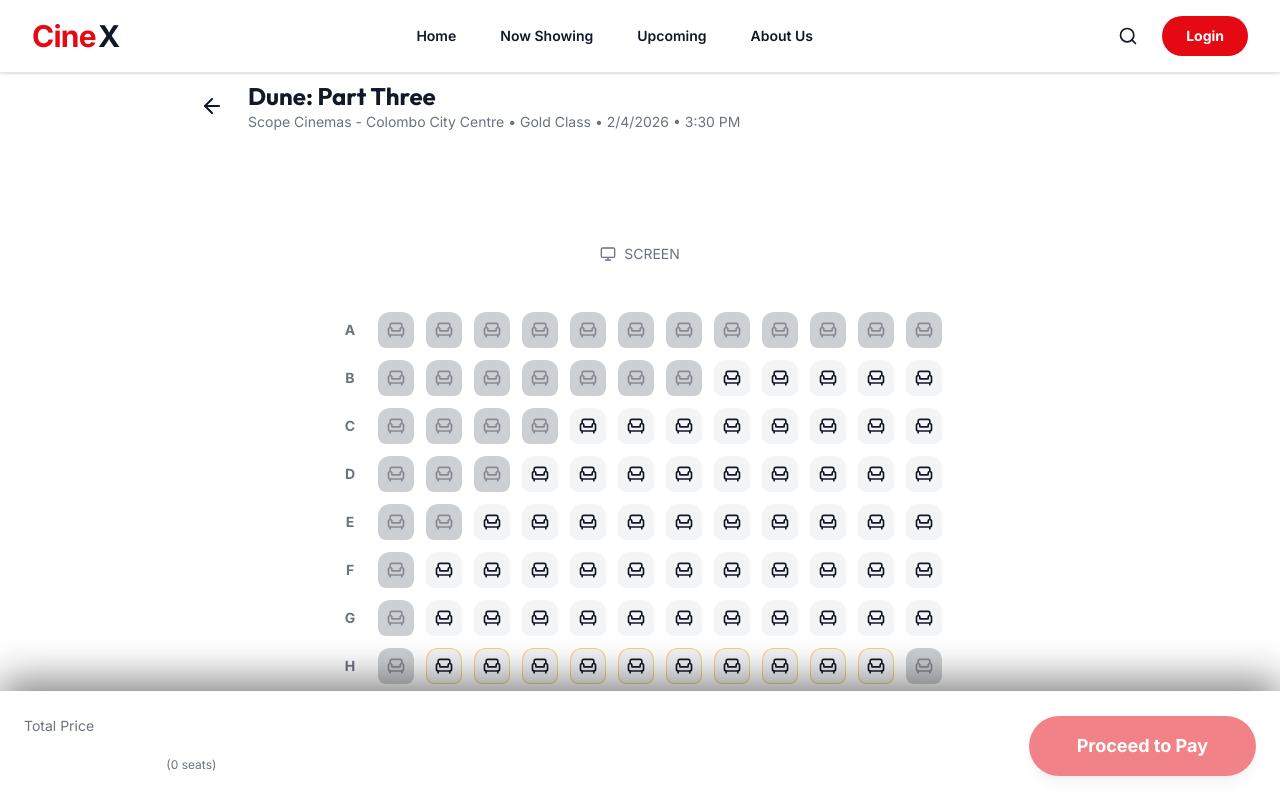
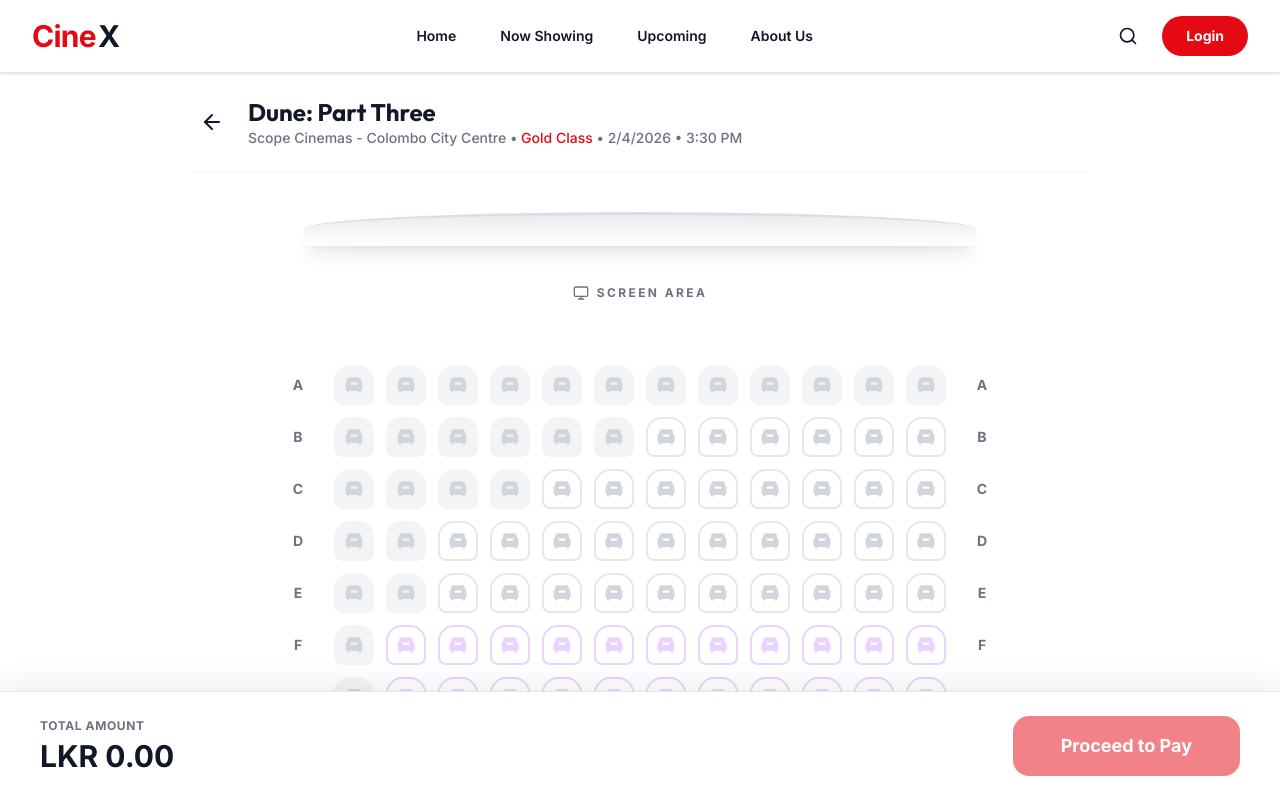
Before and after one commit to akindu02/cineX-movie-ticket-booking, a React (Vite) app in the folder frontend/: page /shows/1/seats in a window 1280 px wide. Shown: the top 798 px of the page. Built offline with nearby package versions, Linux system fonts and the light colour scheme.

Commit message:
movie details page changes

```diff
--- a/frontend/src/pages/SeatSelectionPage.jsx
+++ b/frontend/src/pages/SeatSelectionPage.jsx
@@ -3,7 +3,7 @@ import { useParams, Link, useNavigate } from 'react-router-dom';
 import { getShowById, formatShowTime, formatPrice } from '../data/shows';
 import { getMovieById } from '../data/movies';
 import { generateSeatMap, calculateTotalPrice, seatTypes } from '../data/seats';
-import { ArrowLeft, Monitor, Info, Armchair } from 'lucide-react';
+import { ArrowLeft, Monitor, Armchair, Check } from 'lucide-react';
 import toast from 'react-hot-toast';
 
 const SeatSelectionPage = () => {
@@ -64,111 +64,121 @@ const SeatSelectionPage = () => {
     };
 
     return (
-        <div className="min-h-screen pb-32 pt-20 px-4">
+        <div className="min-h-screen bg-white pb-32 pt-24 px-4">
             <div className="max-w-4xl mx-auto">
                 {/* Header */}
-                <div className="flex items-center gap-4 mb-8">
-                    <Link to={`/movies/${movie.id}`} className="p-2 rounded-full hover:bg-white/10 transition-colors">
+                <div className="flex items-center gap-4 mb-8 pb-6 border-b border-gray-100">
+                    <Link to={`/movies/${movie.id}`} className="p-2 rounded-full hover:bg-gray-100 text-[var(--color-light)] transition-colors">
                         <ArrowLeft className="w-6 h-6" />
                     </Link>
                     <div>
-                        <h1 className="text-2xl font-bold">{movie.title}</h1>
-                        <p className="text-[var(--color-light-400)] text-sm">
-                            {show.cinemaName} • {show.screenName} • {new Date(show.date).toLocaleDateString()} • {formatShowTime(show.time)}
+                        <h1 className="text-2xl font-bold text-[var(--color-light)]">{movie.title}</h1>
+                        <p className="text-[var(--color-light-400)] text-sm font-medium">
+                            {show.cinemaName} • <span className="text-[var(--color-primary)]">{show.screenName}</span> • {new Date(show.date).toLocaleDateString()} • {formatShowTime(show.time)}
                         </p>
                     </div>
                 </div>
 
                 {/* Screen */}
-                <div className="mb-12 relative perspective-1000">
-                    <div className="w-3/4 mx-auto h-16 bg-gradient-to-b from-white/20 to-transparent transform -rotate-x-45 rounded-t-[50%] mb-4 border-t-2 border-white/30 shadow-[0_10px_30px_rgba(255,255,255,0.1)]"></div>
-                    <p className="text-center text-sm text-[var(--color-light-400)] flex items-center justify-center gap-2">
-                        <Monitor className="w-4 h-4" /> SCREEN
+                <div className="mb-16 relative perspective-1000">
+                    <div className="w-3/4 mx-auto h-12 bg-gradient-to-b from-gray-200 to-white transform -rotate-x-45 rounded-t-[50%] mb-8 border-t-4 border-gray-300 shadow-xl opacity-80"></div>
+                    <p className="text-center text-xs font-bold text-[var(--color-light-400)] tracking-[0.2em] flex items-center justify-center gap-2 uppercase">
+                        <Monitor className="w-4 h-4" /> Screen Area
                     </p>
                 </div>
 
                 {/* Seat Map */}
-                <div className="mb-12 overflow-x-auto pb-8">
+                <div className="mb-12 overflow-x-auto pb-12">
                     <div className="min-w-[700px] flex flex-col gap-3 items-center">
                         {seatMap.rows.map((row) => (
-                            <div key={row.rowLabel} className="flex gap-4 items-center">
+                            <div key={row.rowLabel} className="flex gap-6 items-center">
                                 <span className="w-6 text-center text-sm font-bold text-[var(--color-light-400)]">{row.rowLabel}</span>
-                                <div className="flex gap-1.5 md:gap-3">
+                                <div className="flex gap-2 md:gap-3">
                                     {row.seats.map((seat) => {
                                         const isSelected = selectedSeats.includes(seat.id);
                                         const isSold = seat.status === 'sold';
-                                        const isHeld = seat.status === 'held';
 
-                                        let seatColor = 'bg-[var(--color-dark-200)] border-white/20 hover:border-[var(--color-primary)] hover:bg-[var(--color-primary)]/20 cursor-pointer';
-                                        if (isSelected) seatColor = 'bg-[var(--color-primary)] border-[var(--color-primary)] text-white shadow-[0_0_10px_var(--color-primary)]';
-                                        if (isSold) seatColor = 'bg-gray-700/50 border-transparent opacity-50 cursor-not-allowed';
-                                        if (isHeld) seatColor = 'bg-gray-700/50 border-transparent opacity-50 cursor-not-allowed';
+                                        // Base Styles
+                                        let seatStyle = 'bg-white border-2 border-gray-200 text-gray-300 hover:border-[var(--color-primary)] hover:text-[var(--color-primary)] cursor-pointer';
 
-                                        // Type Colors (override base if not selected/sold)
-                                        if (!isSelected && !isSold && !isHeld) {
-                                            if (seat.type === seatTypes.PREMIUM) seatColor += ' border-purple-500/50';
-                                            if (seat.type === seatTypes.VIP) seatColor += ' border-yellow-500/50';
+                                        // Status Styles
+                                        if (isSelected) {
+                                            seatStyle = 'bg-[var(--color-primary)] border-[var(--color-primary)] text-white shadow-lg shadow-red-200 scale-110 z-10';
+                                        } else if (isSold) {
+                                            seatStyle = 'bg-gray-100 border-gray-100 text-gray-300 cursor-not-allowed';
+                                        } else {
+                                            // Available Styles (Type specific)
+                                            if (seat.type === seatTypes.PREMIUM) seatStyle += ' border-purple-200 text-purple-200 hover:border-purple-500 hover:text-purple-500';
+                                            if (seat.type === seatTypes.VIP) seatStyle += ' border-yellow-300 text-yellow-300 hover:border-yellow-500 hover:text-yellow-500';
                                         }
 
                                         return (
                                             <button
                                                 key={seat.id}
-                                                disabled={isSold || isHeld}
+                                                disabled={isSold}
                                                 onClick={() => handleSeatClick(seat.id)}
-                                                className={`w-7 h-7 md:w-9 md:h-9 rounded-t-lg rounded-b-md border transition-all flex items-center justify-center text-[10px] ${seatColor}`}
-                                                title={`${seat.row}${seat.number} - ${seat.type.toUpperCase()} - ${formatPrice(show.priceLkr * seat.priceMultiplier)}`}
+                                                className={`w-8 h-8 md:w-10 md:h-10 rounded-t-xl rounded-b-md transition-all duration-200 flex items-center justify-center relative group ${seatStyle}`}
+                                                title={`${seat.row}${seat.number} - ${seat.type} - ${formatPrice(show.priceLkr * seat.priceMultiplier)}`}
                                             >
-                                                <Armchair className={`w-4 h-4 md:w-5 md:h-5 ${isSelected ? 'fill-white' : ''}`} />
+                                                <Armchair className={`w-4 h-4 md:w-5 md:h-5 ${isSelected ? 'fill-current' : 'fill-current'}`} strokeWidth={2.5} />
+                                                {/* Tooltip on Hover */}
+                                                {!isSold && (
+                                                    <div className="absolute bottom-full mb-2 hidden group-hover:block bg-black text-white text-[10px] px-2 py-1 rounded whitespace-nowrap z-50 pointer-events-none">
+                                                        {seat.row}{seat.number} • {formatPrice(show.priceLkr * seat.priceMultiplier)}
+                                                    </div>
+                                                )}
                                             </button>
                                         );
                                     })}
                                 </div>
+                                <span className="w-6 text-center text-sm font-bold text-[var(--color-light-400)]">{row.rowLabel}</span>
                             </div>
                         ))}
                     </div>
                 </div>
 
                 {/* Legend */}
-                <div className="flex flex-wrap justify-center gap-6 mb-12 text-sm text-[var(--color-light-300)] bg-[var(--color-dark-200)] p-4 rounded-xl border border-white/5 mx-auto max-w-2xl">
+                <div className="flex flex-wrap justify-center gap-4 md:gap-8 mb-12 text-sm font-medium text-[var(--color-light-300)] bg-gray-50 p-6 rounded-2xl border border-gray-100 mx-auto max-w-3xl shadow-sm">
                     <div className="flex items-center gap-2">
-                        <div className="w-5 h-5 rounded border border-white/20 bg-[var(--color-dark-200)] flex items-center justify-center"><Armchair className="w-3 h-3" /></div>
+                        <div className="w-6 h-6 rounded border-2 border-gray-200 bg-white flex items-center justify-center text-gray-300"><Armchair className="w-3.5 h-3.5 fill-current" /></div>
                         <span>Available</span>
                     </div>
                     <div className="flex items-center gap-2">
-                        <div className="w-5 h-5 rounded bg-[var(--color-primary)] border border-[var(--color-primary)] flex items-center justify-center text-white"><Armchair className="w-3 h-3 fill-white" /></div>
+                        <div className="w-6 h-6 rounded bg-[var(--color-primary)] border-2 border-[var(--color-primary)] flex items-center justify-center text-white"><Armchair className="w-3.5 h-3.5 fill-current" /></div>
                         <span>Selected</span>
                     </div>
                     <div className="flex items-center gap-2">
-                        <div className="w-5 h-5 rounded bg-gray-700/50 opacity-50 flex items-center justify-center"><Armchair className="w-3 h-3" /></div>
+                        <div className="w-6 h-6 rounded bg-gray-100 border-2 border-gray-100 flex items-center justify-center text-gray-300"><Armchair className="w-3.5 h-3.5 fill-current" /></div>
                         <span>Sold</span>
                     </div>
-                    <div className="flex items-center gap-2 border-l border-white/10 pl-4">
-                        <div className="w-5 h-5 rounded border border-purple-500/50 bg-[var(--color-dark-200)] flex items-center justify-center"><Armchair className="w-3 h-3" /></div>
+                    <div className="w-px h-6 bg-gray-200 mx-2 hidden md:block"></div>
+                    <div className="flex items-center gap-2">
+                        <div className="w-6 h-6 rounded border-2 border-purple-300 bg-white flex items-center justify-center text-purple-300"><Armchair className="w-3.5 h-3.5 fill-current" /></div>
                         <span>Premium</span>
                     </div>
                     <div className="flex items-center gap-2">
-                        <div className="w-5 h-5 rounded border border-yellow-500/50 bg-[var(--color-dark-200)] flex items-center justify-center"><Armchair className="w-3 h-3" /></div>
+                        <div className="w-6 h-6 rounded border-2 border-yellow-400 bg-white flex items-center justify-center text-yellow-400"><Armchair className="w-3.5 h-3.5 fill-current" /></div>
                         <span>VIP</span>
                     </div>
                 </div>
             </div>
 
             {/* Bottom Bar */}
-            <div className="fixed bottom-0 left-0 w-full bg-[var(--color-dark)] border-t border-white/10 p-4 md:p-6 z-40 transform transition-transform duration-300 translate-y-0 shadow-[0_-10px_40px_rgba(0,0,0,0.5)]">
-                <div className="max-w-[1400px] mx-auto flex justify-between items-center">
+            <div className="fixed bottom-0 left-0 w-full bg-white border-t border-gray-200 p-4 md:p-6 z-40 shadow-[0_-5px_30px_rgba(0,0,0,0.08)]">
+                <div className="max-w-[1200px] mx-auto flex justify-between items-center transition-all">
                     <div>
-                        <p className="text-[var(--color-light-400)] text-sm mb-1">Total Price</p>
+                        <p className="text-[var(--color-light-400)] text-xs font-bold uppercase tracking-wider mb-1">Total Amount</p>
                         <div className="flex items-baseline gap-2">
-                            <span className="text-2xl md:text-3xl font-bold text-white">{formatPrice(grandTotal)}</span>
-                            <span className="text-xs text-[var(--color-light-400)]">({selectedSeats.length} seats)</span>
+                            <span className="text-3xl font-bold text-[var(--color-light)]">{formatPrice(grandTotal)}</span>
+                            {selectedSeats.length > 0 && <span className="text-sm font-medium text-[var(--color-primary)] bg-red-50 px-2 py-0.5 rounded-full">{selectedSeats.length} seats</span>}
                         </div>
                     </div>
                     <button
                         onClick={handleProceed}
                         disabled={selectedSeats.length === 0}
-                        className="btn btn-primary px-8 md:px-12 py-3 md:py-4 rounded-full text-lg font-bold shadow-lg shadow-[var(--color-primary)]/25 disabled:opacity-50 disabled:cursor-not-allowed hover:scale-105 transition-transform"
+                        className="btn btn-primary px-8 md:px-12 py-3 md:py-4 rounded-xl text-lg font-bold shadow-lg shadow-red-600/20 disabled:opacity-50 disabled:cursor-not-allowed disabled:shadow-none hover:scale-[1.02] active:scale-[0.98] transition-all flex items-center gap-2"
                     >
-                        Proceed to Pay
+                        Proceed to Pay {selectedSeats.length > 0 && <ChevronRight className="w-5 h-5" />}
                     </button>
                 </div>
             </div>
@@ -176,4 +186,7 @@ const SeatSelectionPage = () => {
     );
 };
 
+// Simple Chevron for button
+import { ChevronRight } from 'lucide-react';
+
 export default SeatSelectionPage;
```
Also changed, not shown: frontend/src/pages/HomePage.jsx (+11 -10 lines), frontend/src/pages/MovieDetailsPage.jsx (+80 -102 lines).
